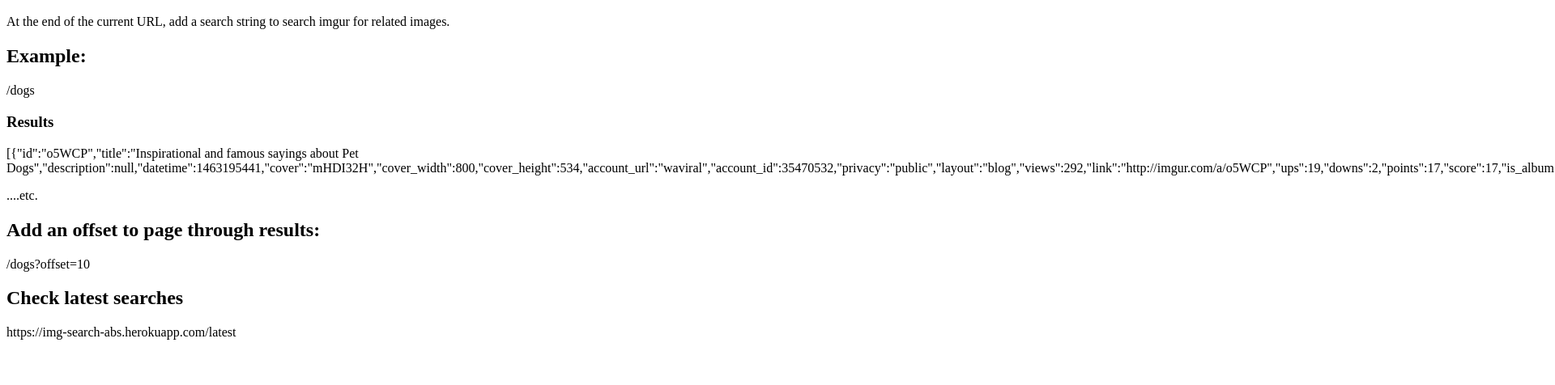
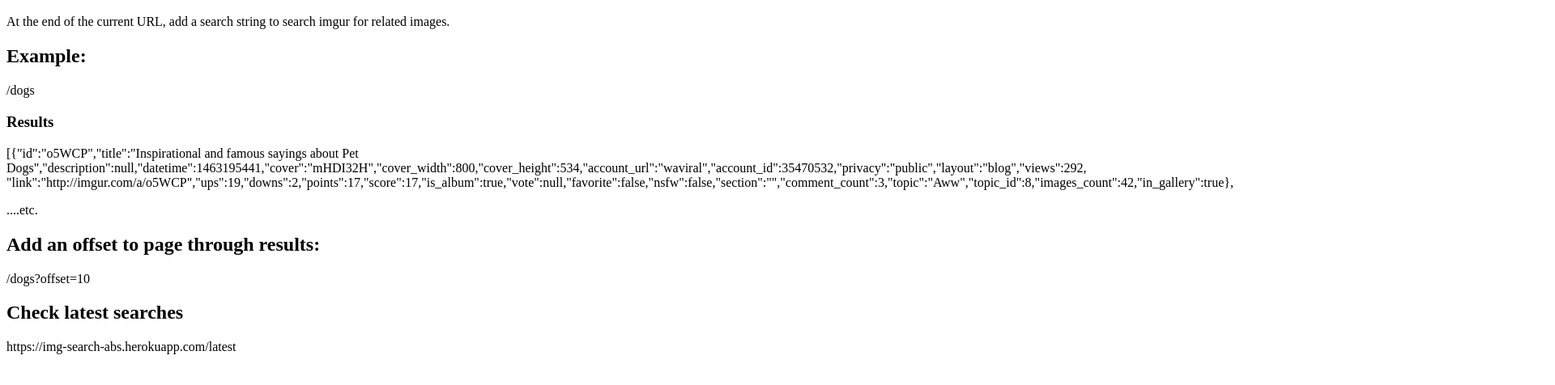
Before and after one commit to phantomofthetollbooth/image-search-abstraction, a website: page public/index.html in a window 1280 px wide. Shown: the part 48-524 px from the top of the page at 81% size, 1920 px wide, since content can reach past the window. Drawn offline with Linux system fonts and the light colour scheme.

Commit message:
edited index

```diff
--- a/public/index.html
+++ b/public/index.html
@@ -7,7 +7,8 @@
 /dogs
 
 <h3>Results</h3>
-[{"id":"o5WCP","title":"Inspirational and famous sayings about Pet Dogs","description":null,"datetime":1463195441,"cover":"mHDI32H","cover_width":800,"cover_height":534,"account_url":"waviral","account_id":35470532,"privacy":"public","layout":"blog","views":292,"link":"http://imgur.com/a/o5WCP","ups":19,"downs":2,"points":17,"score":17,"is_album":true,"vote":null,"favorite":false,"nsfw":false,"section":"","comment_count":3,"topic":"Aww","topic_id":8,"images_count":42,"in_gallery":true},
+[{"id":"o5WCP","title":"Inspirational and famous sayings about Pet Dogs","description":null,"datetime":1463195441,"cover":"mHDI32H","cover_width":800,"cover_height":534,"account_url":"waviral","account_id":35470532,"privacy":"public","layout":"blog","views":292,
+<br/>"link":"http://imgur.com/a/o5WCP","ups":19,"downs":2,"points":17,"score":17,"is_album":true,"vote":null,"favorite":false,"nsfw":false,"section":"","comment_count":3,"topic":"Aww","topic_id":8,"images_count":42,"in_gallery":true},
 <p>....etc.</p>
 
 <h2>Add an offset to page through results:</h2>
```
